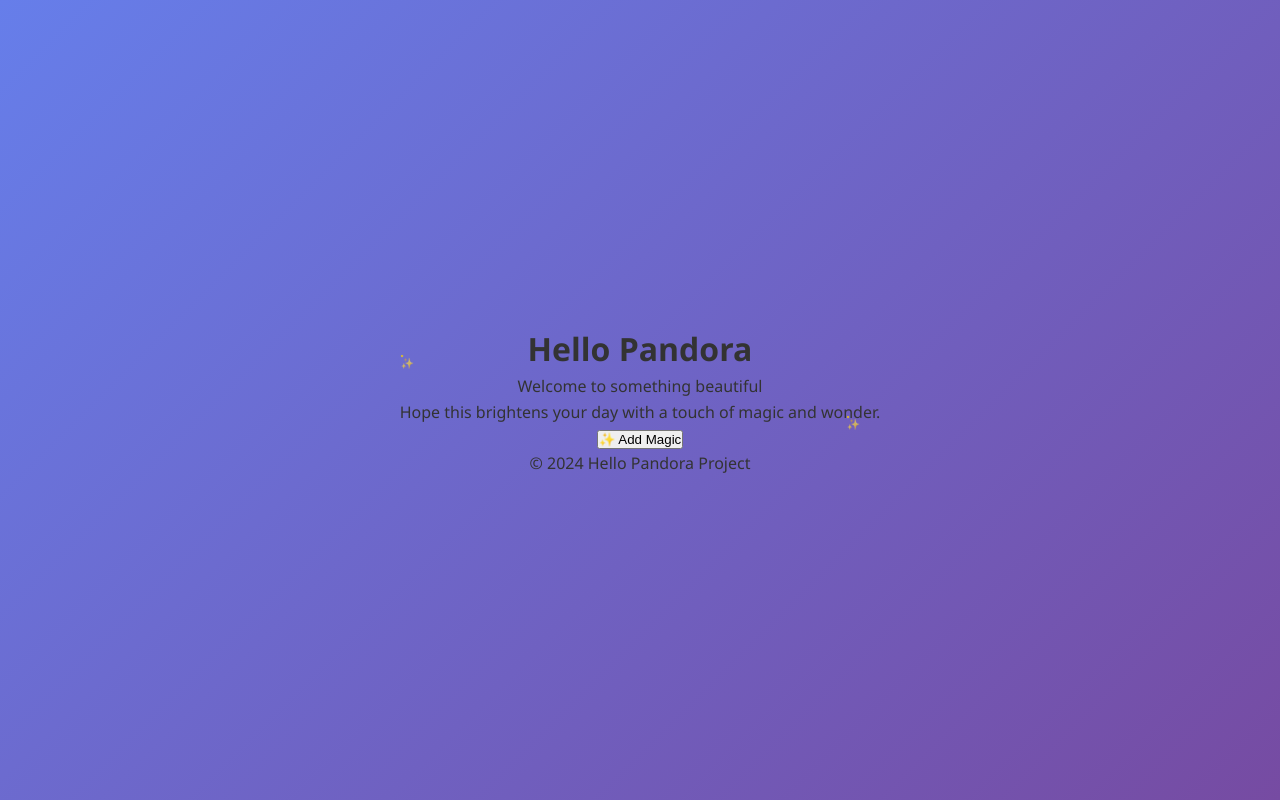
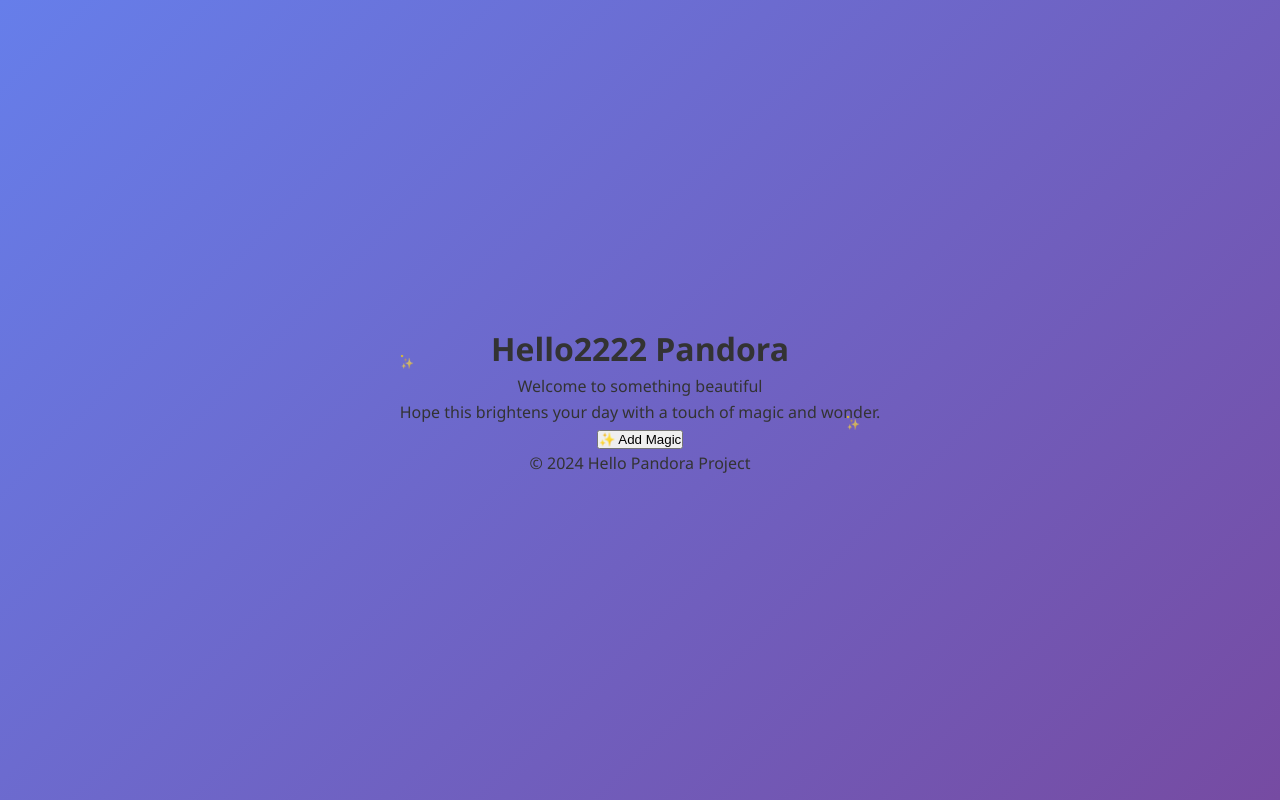
Before and after one commit to adnannawaz786-dotcom/hello-pandora-static-n3e32agx, a plain HTML site: page index.html in a window 1280 px wide. Drawn offline with Linux system fonts and the light colour scheme.

Commit message:
Update index.html via IDE - manual edit

```diff
--- a/index.html
+++ b/index.html
@@ -22,7 +22,7 @@
             <div class="glass-card">
                 <div class="greeting-container">
                     <h1 class="greeting-text" id="greetingText">
-                        <span class="greeting-hello">Hello</span>
+                        <span class="greeting-hello">Hello2222</span>
                         <span class="greeting-name">Pandora</span>
                     </h1>
                     <p class="greeting-subtitle">Welcome to something beautiful</p>
```
